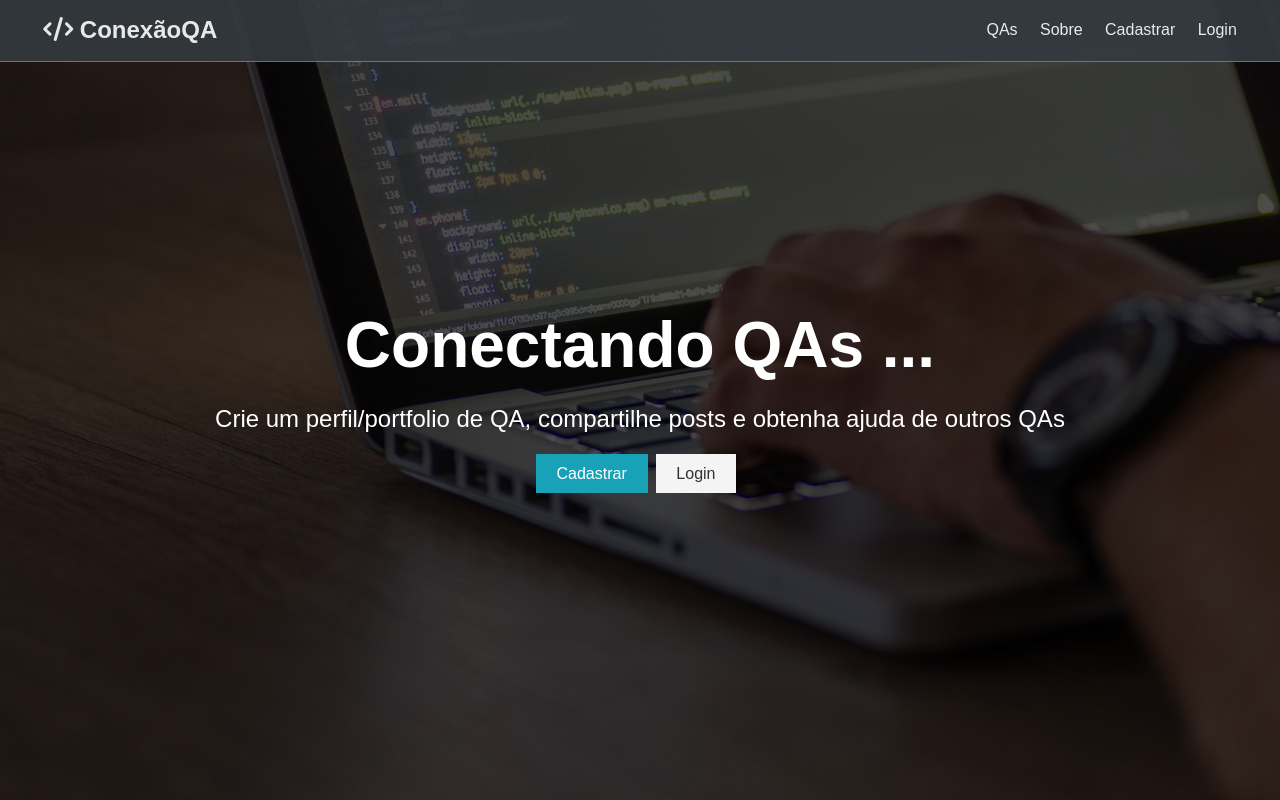
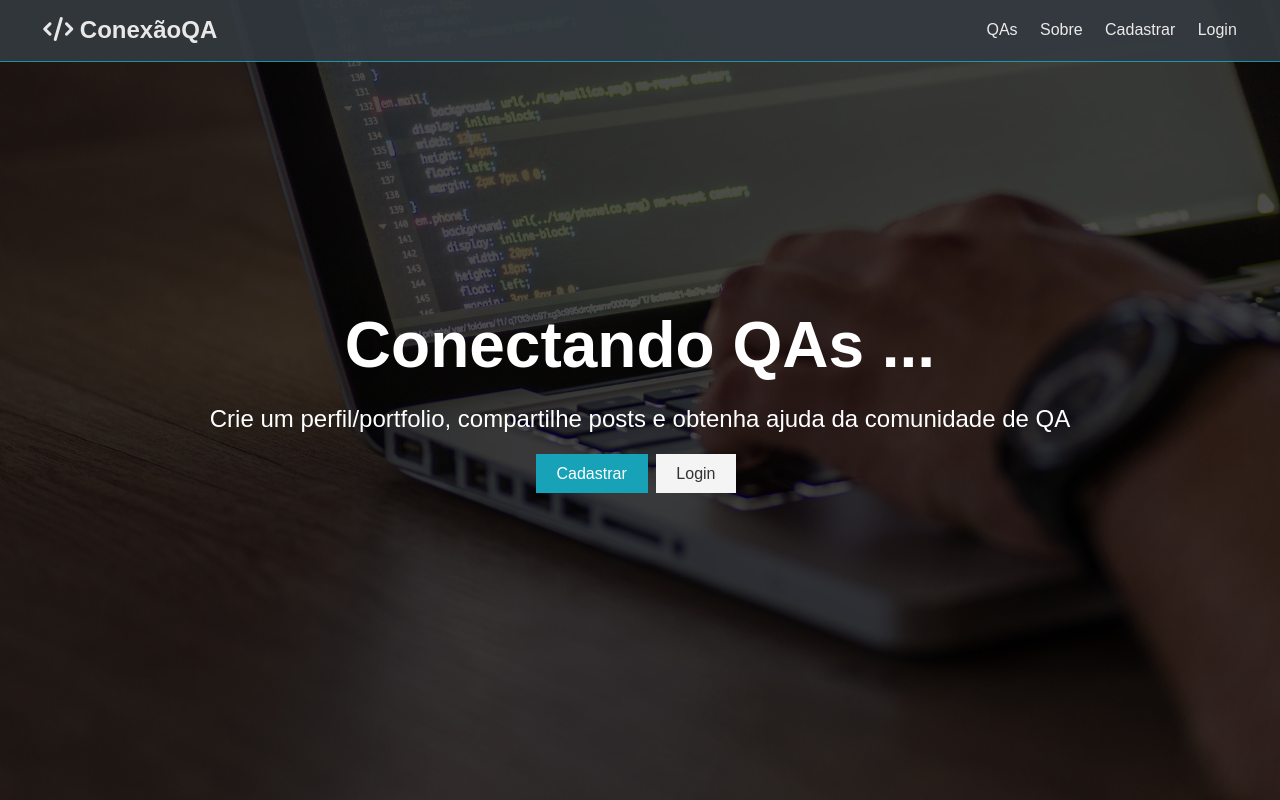
Before and after one commit to pehguerra/conexaoQA, a React (Create React App) app in the folder client/: page / in a window 1280 px wide. Built offline with nearby package versions, Linux system fonts and the light colour scheme.

Commit message:
added 10 seconds to invalid credential warning. Changed landing page message

```diff
--- a/client/src/actions/auth.js
+++ b/client/src/actions/auth.js
@@ -73,7 +73,7 @@ export const login = (email, password) => async dispatch => {
         const errors = err.response.data.errors
 
         if(errors) {
-            errors.forEach(error => dispatch(setAlert(error.msg, 'danger')))
+            errors.forEach(error => dispatch(setAlert(error.msg, 'danger', 10000)))
         }
 
         dispatch({
--- a/client/src/components/layout/Landing.js
+++ b/client/src/components/layout/Landing.js
@@ -12,10 +12,10 @@ const Landing = ({ isAuthenticated }) => {
         <section className="landing">
             <div className="dark-overlay">
                 <div className="landing-inner">
-                    <h1 className="x-large">Conectando QAs ...</h1>
-                    <p className="lead">
-                        Crie um perfil/portfolio de QA, compartilhe posts e obtenha ajuda
-                        de outros QAs
+                    <h1 className="x-large" data-test="landing-title">Conectando QAs ...</h1>
+                    <p className="lead" data-test="landing-subtitle">
+                        Crie um perfil/portfolio, compartilhe posts e obtenha ajuda
+                        da comunidade de QA
                     </p>
                     <div className="buttons">
                         <Link to="/cadastrar" className="btn btn-primary" data-test="landing-register">Cadastrar</Link>
```
